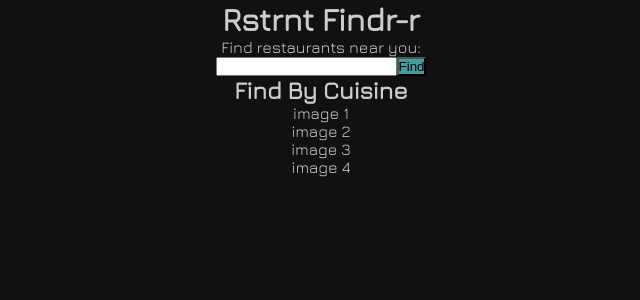
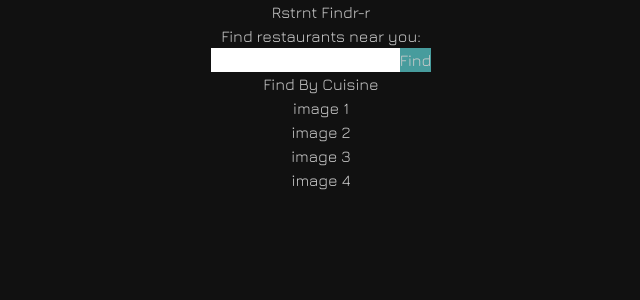
Before and after one commit to Dhara-95/Rstrnt_Findr-r, a React (Create React App) app: page / in a window 1280 px wide. Shown: the top 300 px of the page, without its empty margins (319-959 px from the left). Built offline with nearby package versions, Linux system fonts and the light colour scheme.

Commit message:
Added tailwind css to project

```diff
--- /dev/null
+++ b/craco.config.js
@@ -0,0 +1,7 @@
+module.exports = {
+  style: {
+    postcss: {
+      plugins: [require("tailwindcss"), require("autoprefixer")],
+    },
+  },
+};
--- a/src/index.css
+++ b/src/index.css
@@ -1,3 +1,7 @@
+@tailwind base;
+@tailwind components;
+@tailwind utilities;
+
 * {
   margin: 0;
   padding: 0;
--- /dev/null
+++ b/tailwind.config.js
@@ -0,0 +1,11 @@
+module.exports = {
+  purge: ["./src/**/*.{js,jsx,ts,tsx}", "./public/index.html"],
+  darkMode: false, // or 'media' or 'class'
+  theme: {
+    extend: {},
+  },
+  variants: {
+    extend: {},
+  },
+  plugins: [],
+};
```
Also changed, not shown: package.json (+7 -2 lines), 2 other files (tests, documents, lock files or other folders).
